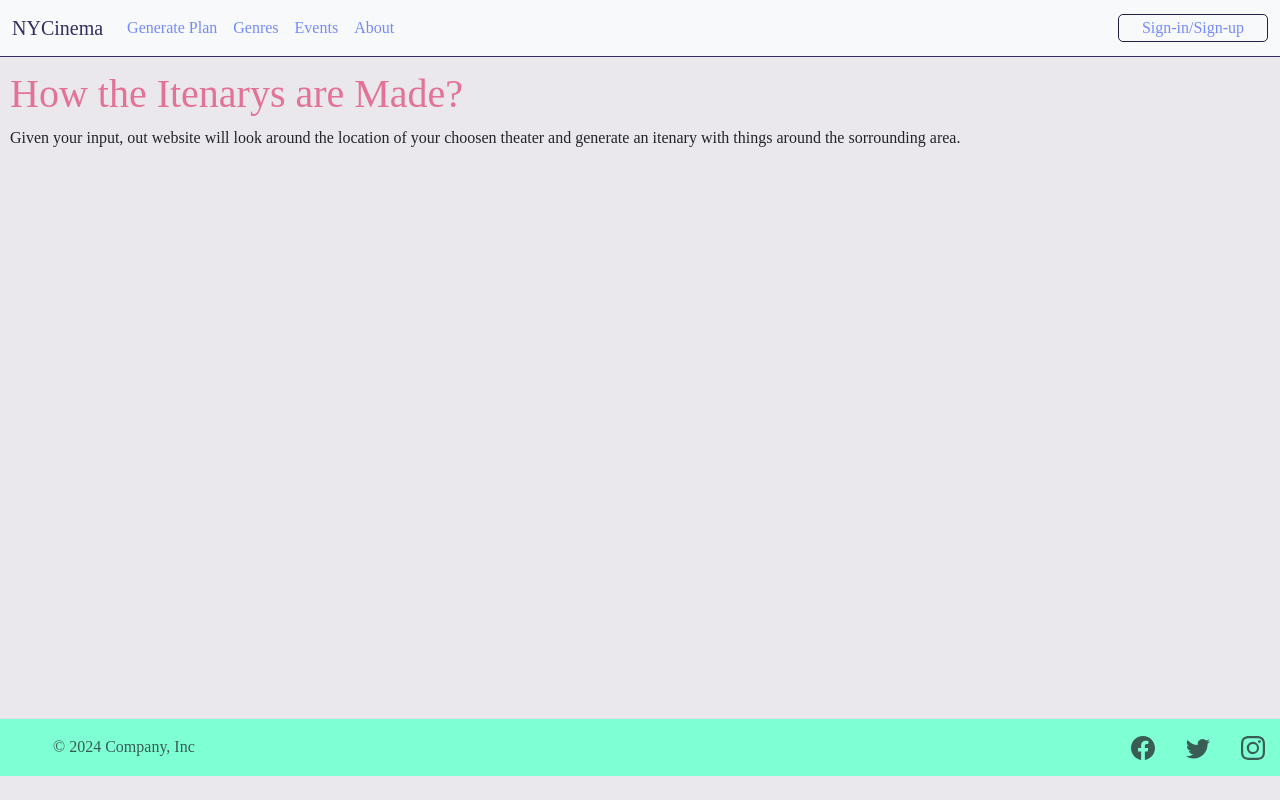
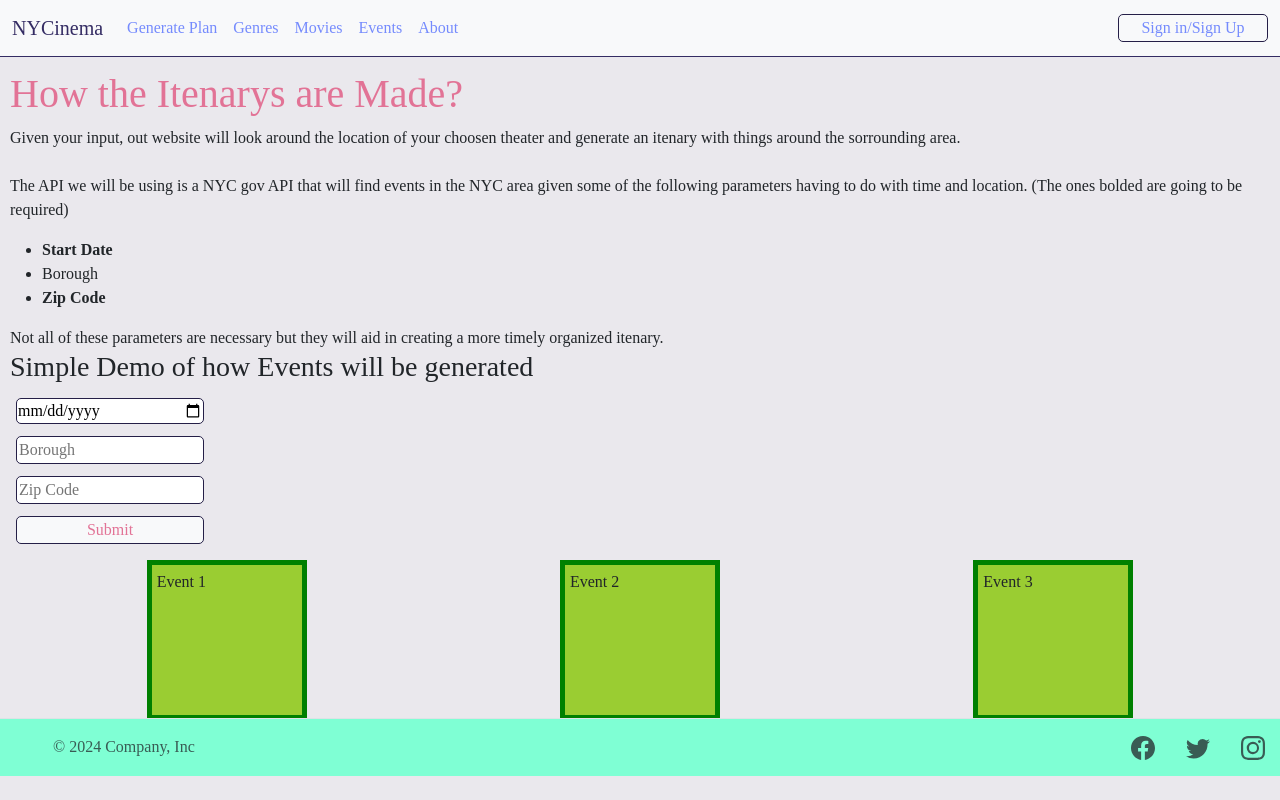
Before and after one commit to aismailanji/NYCinema, a Node server app: page /events in a window 1280 px wide. Run offline with Node 20, Linux system fonts and the light colour scheme; some libraries are stand-ins or nearby versions.

Commit message:
sign in with jwt
implemented the jwt token for log in and added a temporary events page. Plus just merging with previous push

```diff
--- a/index.js
+++ b/index.js
@@ -4,22 +4,27 @@ import bodyParser from "body-parser";
 import pg from "pg";
 import bcrypt from "bcrypt";
 import * as cheerio from 'cheerio';
+import dotenv from 'dotenv';
+import jwt from 'jsonwebtoken';
+
+
+dotenv.config();
+const { URI, PORT, ACCESS_TOKEN_SECRET, REFRESH_TOKEN_SECRET } = process.env;
+export{URI, PORT, ACCESS_TOKEN_SECRET};
 
 let app = express();
 let port = 3000;
 const saltRounds = 10;
 
-/*
 // this is for the database will uncomment once the sharing ability is figured out
 const db = new pg.Client({
     user: "postgres",
     host: "localhost",
     database: "nycinema",
-    password: "",
-    port: 5433,
+    password: "hello123",
+    port: 5432,
 });
 db.connect();
-*/
 
 app.use(express.static("public"));
 app.use(bodyParser.urlencoded({extended:true}));
@@ -33,6 +38,10 @@ app.get("/", (req,res) => {
 
 app.get("/generate_plan", (req,res) => {
     res.render("generate_plan.ejs");
+});
+
+app.get("/movies", (req,res) => {
+    res.render("movies.ejs");
 });
 
 app.get("/genres", (req,res) => {
@@ -84,6 +93,7 @@ app.post("/register", async (req,res) => {
 app.post("/login", async (req,res) => {
     const email = req.body.email;
     const password = req.body.password;
+    const user = {email: email};
     let accountExists = false;
     try {
         const result = await db.query("SELECT * FROM accounts WHERE email = $1", [email,]);
@@ -99,7 +109,9 @@ app.post("/login", async (req,res) => {
                 else {
                     if(result) {
                         console.log("Account found and password correct.");
-                        accountExists = true;
+                        const access_token = generateAccessToken(user);
+                        const refresh_token = generateRefreshToken(user);
+                        res.json({access_token: access_token, refresh_token: refresh_token});
                         // this can be changed depending on what we want the user to see after logging in.
                     }
                     else {
@@ -120,6 +132,49 @@ app.post("/login", async (req,res) => {
     }
 });
 
+app.post('/token', (req, res) => {
+    const refreshToken = req.body.token;
+    if (refreshToken == null) return res.sendStatus(401);
+    jwt.verify(refreshToken, REFRESH_TOKEN_SECRET, (err, user) => {
+        if (err) return res.sendStatus(403);
+        const accessToken = generateAccessToken({ email: user.email });
+        res.json({ accessToken: accessToken });
+    });
+});
+
+app.post('/refresh_token', (req, res) => {
+    const refreshToken = req.body.token;
+    if (refreshToken == null) return res.sendStatus(401);
+    jwt.verify(refreshToken, REFRESH_TOKEN_SECRET, (err, user) => {
+        if (err) return res.sendStatus(403);
+        const accessToken = generateAccessToken({ email: user.email });
+        res.json({ accessToken: accessToken });
+    });
+});
+
+function authenticateToken(req, res, next) {
+    const authHeader = req.headers['authorization'];
+    const token = authHeader && authHeader.split(' ')[1];
+    if (token == null) return res.sendStatus(401);
+    jwt.verify(token, ACCESS_TOKEN_SECRET, (err, user) => {
+        if (err) return res.sendStatus(403);
+        req.user = user;
+        next();
+    });
+}
+
+function generateAccessToken(user) {
+    return jwt.sign(user, ACCESS_TOKEN_SECRET, { expiresIn: '1m' });
+}
+
+function generateRefreshToken(user) {
+    return jwt.sign(user, REFRESH_TOKEN_SECRET, { expiresIn: '3m' });
+}
+
+app.post('/submiteventdemo', (req, res) => {
+
+});
+
 app.listen(port, () => {
     console.log(`Server is running on port ${port}`)
 });
--- a/public/javascript/script.js
+++ b/public/javascript/script.js
@@ -56,25 +56,74 @@ document.addEventListener("DOMContentLoaded", function() {
             });
 
             const data = await response.json();
-            if(data.accountExists == true) {
+            console.log(data);
+            // if(data.accountExists == true) {
+
+            if(data.access_token) {
+                localStorage.setItem('isLoggedIn', 'true');
+                localStorage.setItem('access_token', data.access_token);
+                localStorage.setItem('refresh_token', data.refresh_token);
                 wrap.classList.remove("active-popup");
-                document.querySelector('#login').style.width = "110px";
                 document.querySelector('#login').textContent = "My Account";
+                setTimeout(() => {
+                    refreshToken();
+                }, 15000);
             }
             else {
-            const result = data.msg;
-            document.querySelector('.msg').textContent = result;
-            document.querySelector('.msg').classList.add("active");
+                const result = data.msg;
+                document.querySelector('.msg').textContent = result;
+                document.querySelector('.msg').classList.add("active");
             }
         } catch (error) {
             console.error('Error:', error);
         }
     });
 
+    if (localStorage.getItem('isLoggedIn') === 'true') {
+        document.querySelector('#login').textContent = "My Account";
+        wrap.classList.remove("active-popup");
 
-    if (localStorage.getItem('isLoggedIn') === 'true') {
-        document.querySelector('#login').style.width = "110px";
-        document.querySelector('#login').textContent = "My Account";
+        refreshToken();
+    }
+    else {
+        document.querySelector('#login').textContent = "Sign in/Sign Up";
+        wrap.classList.remove("active-popup");
+    };
+
+    function refreshToken() {
+        const accessToken = localStorage.getItem('access_token');
+        if (accessToken) {
+            fetch('/refresh_token', {
+                method: 'POST',
+                headers: {
+                    'Authorization': `Bearer ${accessToken}`
+                },
+                body: JSON.stringify({ token: refreshToken })
+            })
+            .then(response => response.json())
+            .then(data => {
+                if (data.access_token) {
+                    localStorage.setItem('access_token', data.access_token);
+                    setTimeout(() => {
+                        refreshToken();
+                    }, 45000); // Refresh token again after 45 seconds for testing
+                } else {
+                    logout();
+                }
+            })
+            .catch(error => {
+                console.error('Error refreshing token:', error);
+                logout();
+            });
+        } else {
+            logout();
+        }
+    }
+
+    function logout() {
+        localStorage.removeItem('isLoggedIn');
+        localStorage.removeItem('access_token');
+        document.querySelector('#login').textContent = "Sign in/Sign Up";
         wrap.classList.remove("active-popup");
     }
 });
--- a/public/styles/events.css
+++ b/public/styles/events.css
@@ -0,0 +1,39 @@
+.eventsdiv1 {
+    display: flex;
+    justify-content:space-around;
+    align-content: center;
+    margin: 10px;
+}
+
+.eventsdiv2 {
+    height: 160px;
+    width: 160px;
+    background: yellowgreen;
+    border: 5px solid green;
+    padding: 5px;
+    /* display: none; */
+}
+
+.eventsdemobox {
+    display: flex;
+    flex-direction: column;
+    justify-content: space-around;
+    /* height: 190px; */
+}
+
+.eventsdemobox input{
+    margin: 6px;
+    border-radius: 5px;
+    border: 1px solid #251f47;
+}
+
+.eventsdemo {
+    display: flex;
+    flex-direction: column;
+    width: 200px;
+}
+
+.eventssub {
+    background: #f8f9FA;
+    color: #E27396;
+}
--- a/views/events.ejs
+++ b/views/events.ejs
@@ -8,8 +8,49 @@
     <p>
         Given your input, out website will look around the location of your choosen theater and generate an itenary with things around the sorrounding area.
 
+        <br>
+        <br>
 
+
+        The API we will be using is a NYC gov API that will find events in the NYC area given
+        some of the following parameters having to do with time and location. (The ones bolded are going to be required)
+
+        <ul>
+            <li><strong>Start Date</strong></li>
+            <li>Borough</li>
+            <li><strong>Zip Code</strong></li>
+        </ul>
+
+        Not all of these parameters are necessary but they will aid in creating a
+        more timely organized itenary.
+
+
+        <h3>Simple Demo of how Events will be generated</h3>
+
+        <div class="eventsdemobox">
+            <form action="/submit-event-demo" method="POST" class="eventsdemo" id="eventdemo">
+                <input type="date" name="sdate" placeholder="Start Date" class="input" required>
+                <input list="boroughs" name="borough" placeholder="Borough" class="input" required>
+                <datalist id="boroughs">
+                    <option>Brooklyn</option>
+                    <option>Bronx</option>
+                    <option>Manhattan</option>
+                    <option>Staten Island</option>
+                    <option>Queens</option>
+                </datalist>
+                <input type="number" maxlength="5" name="zipcode" placeholder="Zip Code" class="input" required>
+                <input type="submit" value="Submit" class="eventssub">
+            </form>
+        </div>
+
+        <div class="eventsdiv1">
+            <div class="eventsdiv2">Event 1</div>
+            <div class="eventsdiv2">Event 2 </div>
+            <div class="eventsdiv2">Event 3</div>
+        </div>
     </p>
+
+
     </div>
 
 
--- a/views/partials/header.ejs
+++ b/views/partials/header.ejs
@@ -13,6 +13,8 @@
     <link rel="stylesheet" type="text/css" href="styles/footer.css">
     <link rel="stylesheet" type="text/css" href="styles/style.css">
     <link rel="stylesheet" type="text/css" href="styles/navbar.css">
+    <link rel="stylesheet" type="text/css" href="styles/events.css">
+    <link rel="stylesheet" type="text/css" href="styles/movies.css">
 
 
 
--- a/views/partials/navbar.ejs
+++ b/views/partials/navbar.ejs
@@ -8,6 +8,7 @@
       <div class="navbar-nav">
         <a class="nav-link" href="/generate_plan" aria-current="page">Generate Plan</a>
         <a class="nav-link" href="/genres">Genres</a>
+        <a class="nav-link" href="/movies" aria-current="page">Movies</a>
         <a class="nav-link" href="/events">Events</a>
         <a class="nav-link" href="/about" aria-current="page">About</a>
       </div>
```
Also changed, not shown: package.json (+10 -1 lines), public/styles/movies.css (added), views/movies.ejs (added), 1 other file.
